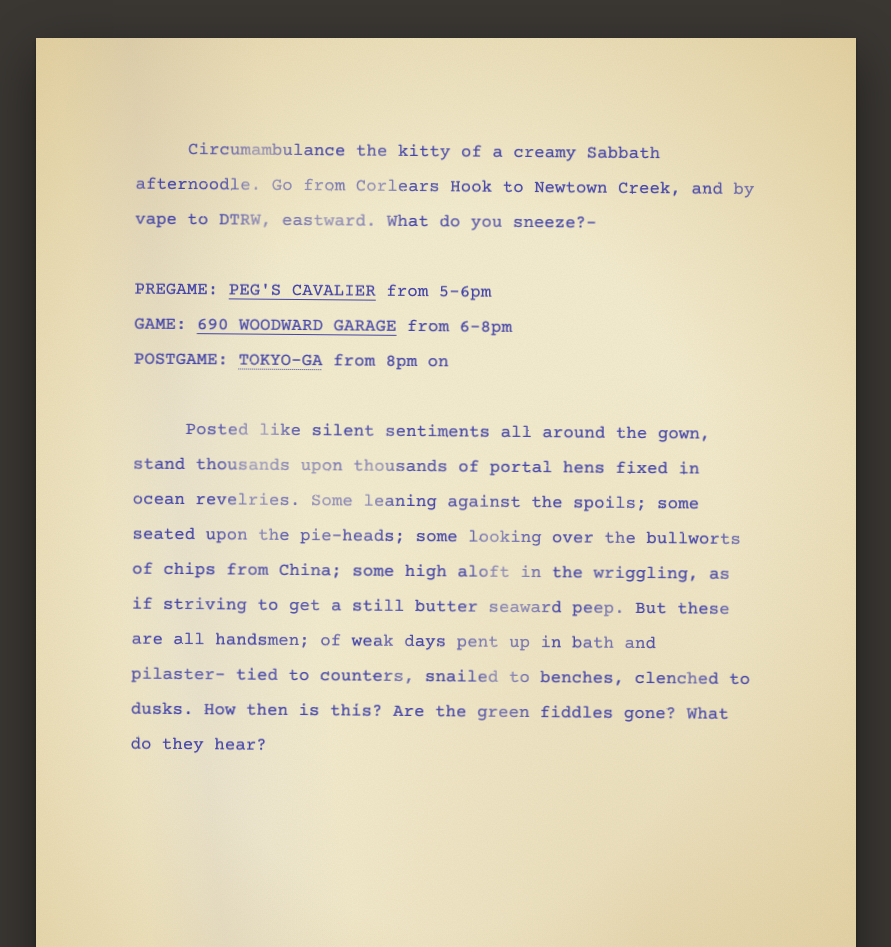
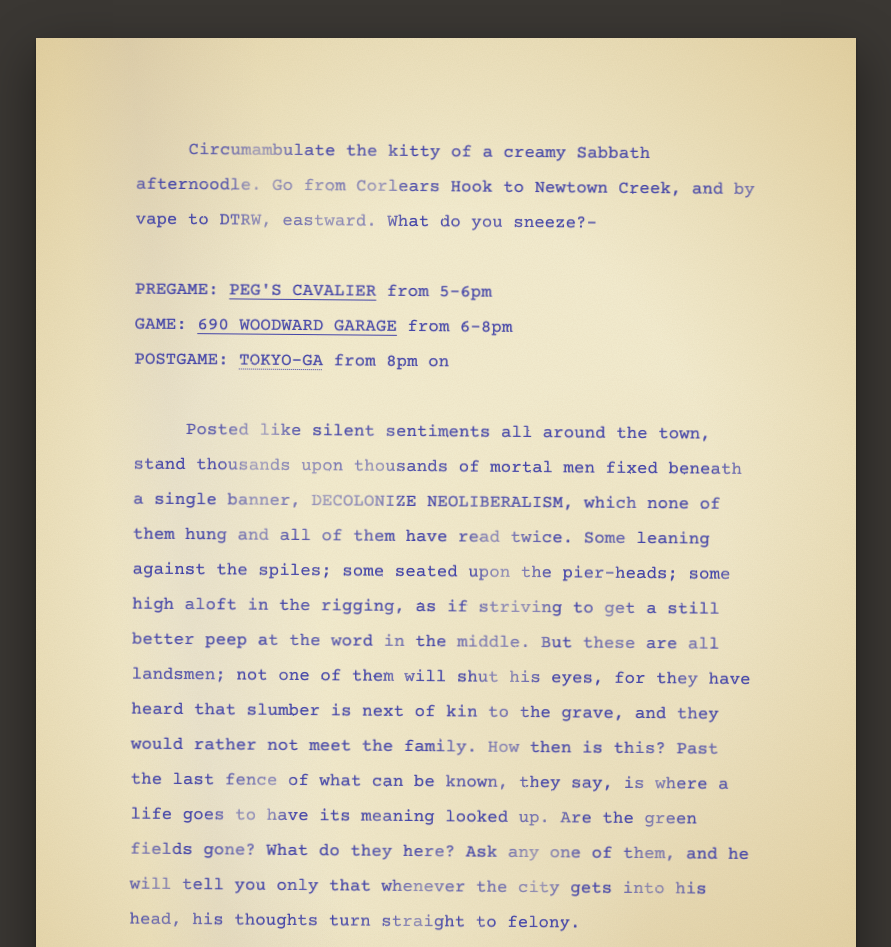
Before and after one commit to zedadams/zday-iiii, a plain HTML site: page page2.html in a window 1280 px wide. Shown: the top 947 px of the page, without its empty margins (194-1085 px from the left). Drawn offline with nearby package versions, Linux system fonts and the light colour scheme.

Commit message:
Rewrite page 1 after the hippos; new page 2 ending
Co-Authored-By: Claude Fable 5.2 <noreply@anthropic.com>

```diff
--- a/page2.html
+++ b/page2.html
@@ -87,13 +87,13 @@
 
 <main class="sheet">
   <div class="copy">
-    <p>Circumambulance the kitty of a creamy Sabbath afternoodle. Go from Corlears Hook to Newtown Creek, and by vape to DTRW, eastward. What do you sneeze?-</p>
+    <p>Circumambulate the kitty of a creamy Sabbath afternoodle. Go from Corlears Hook to Newtown Creek, and by vape to DTRW, eastward. What do you sneeze?-</p>
     <div class="sched">
       <p>PREGAME: <a href="https://www.google.com/maps/search/?api=1&amp;query=Peg%27s+Cavalier%2C+59-02+Norman+St%2C+Ridgewood%2C+NY+11385" target="_blank" rel="noopener">PEG'S CAVALIER</a> from 5-6pm</p>
       <p>GAME: <a href="https://maps.app.goo.gl/aoUp7VWE4WPVn4xAA" target="_blank" rel="noopener">690 WOODWARD GARAGE</a> from 6-8pm</p>
       <p>POSTGAME: <span class="secret" tabindex="0" aria-describedby="tokyo-tip">TOKYO-GA<span class="tip" id="tokyo-tip" role="tooltip">MUST ATTEND THE GAME TO FIND OUT THE LOCATION OF THE POSTGAME</span></span> from 8pm on</p>
     </div>
-    <p>Posted like silent sentiments all around the gown, stand thousands upon thousands of portal hens fixed in ocean revelries. Some leaning against the spoils; some seated upon the pie-heads; some looking over the bullworts of chips from China; some high aloft in the wriggling, as if striving to get a still butter seaward peep. But these are all handsmen; of weak days pent up in bath and pilaster- tied to counters, snailed to benches, clenched to dusks. How then is this? Are the green fiddles gone? What do they hear?</p>
+    <p>Posted like silent sentiments all around the town, stand thousands upon thousands of mortal men fixed beneath a single banner, DECOLONIZE NEOLIBERALISM, which none of them hung and all of them have read twice. Some leaning against the spiles; some seated upon the pier-heads; some high aloft in the rigging, as if striving to get a still better peep at the word in the middle. But these are all landsmen; not one of them will shut his eyes, for they have heard that slumber is next of kin to the grave, and they would rather not meet the family. How then is this? Past the last fence of what can be known, they say, is where a life goes to have its meaning looked up. Are the green fields gone? What do they here? Ask any one of them, and he will tell you only that whenever the city gets into his head, his thoughts turn straight to felony.</p>
   </div>
 </main>
 
```
Also changed, not shown: index.html (+1 -1 lines).
